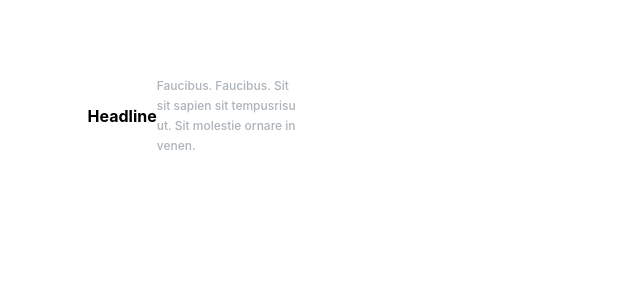
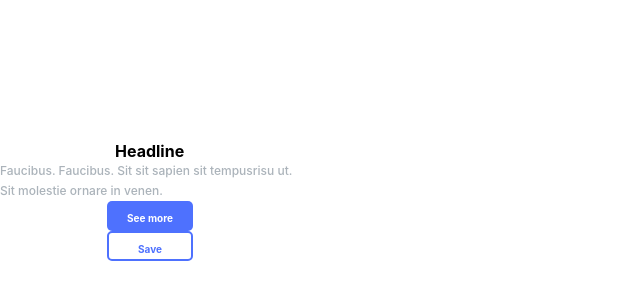
Before and after one commit to ElenaWebDev984/card, a React (Vite) app: page / in a window 1280 px wide. Shown: the part 284-584 px from the top of the page, without its empty margins (0-640 px from the left). Built offline with nearby package versions, Linux system fonts and the light colour scheme.

Commit message:
add SaveButton

```diff
--- a/src/App.tsx
+++ b/src/App.tsx
@@ -3,6 +3,7 @@ import styled from 'styled-components';
 import {Img} from './components/Img.styled.tsx';
 import {H1} from './components/H1.styled.tsx';
 import {P} from './components/P.styled.tsx';
+import {Button, SaveButton} from './components/Button.styled.tsx';
 
 function App() {
 
@@ -12,6 +13,9 @@ function App() {
                 <Img />
                 <H1>Headline</H1>
                 <P>Faucibus. Faucibus. Sit sit sapien sit tempusrisu ut. Sit molestie ornare in venen.</P>
+                <Button>See more</Button>
+                <SaveButton>Save</SaveButton>
+
             </Box>
         </div>
     );
@@ -25,6 +29,7 @@ const Box = styled.div`
     height: 350px;
     border-radius: 15px;
     display: flex;
+    flex-direction: column;
     justify-content: center;
     align-items: center;
 `;
--- /dev/null
+++ b/src/components/Button.styled.tsx
@@ -0,0 +1,20 @@
+import styled from 'styled-components';
+
+export const Button = styled.button`
+    width: 86px;
+    height: 30px;
+    border-radius: 5px;
+    text-align: center;
+    color: #FFFFFF;
+    font-size: 10px;
+    font-weight: 700;
+    line-height: 20px;
+    background-color: #4E71FE;
+`
+
+export const SaveButton = styled(Button)`
+    color: #4E71FE;
+    border: 2px solid #4E71FE;
+    background-color: transparent;
+
+`
```
